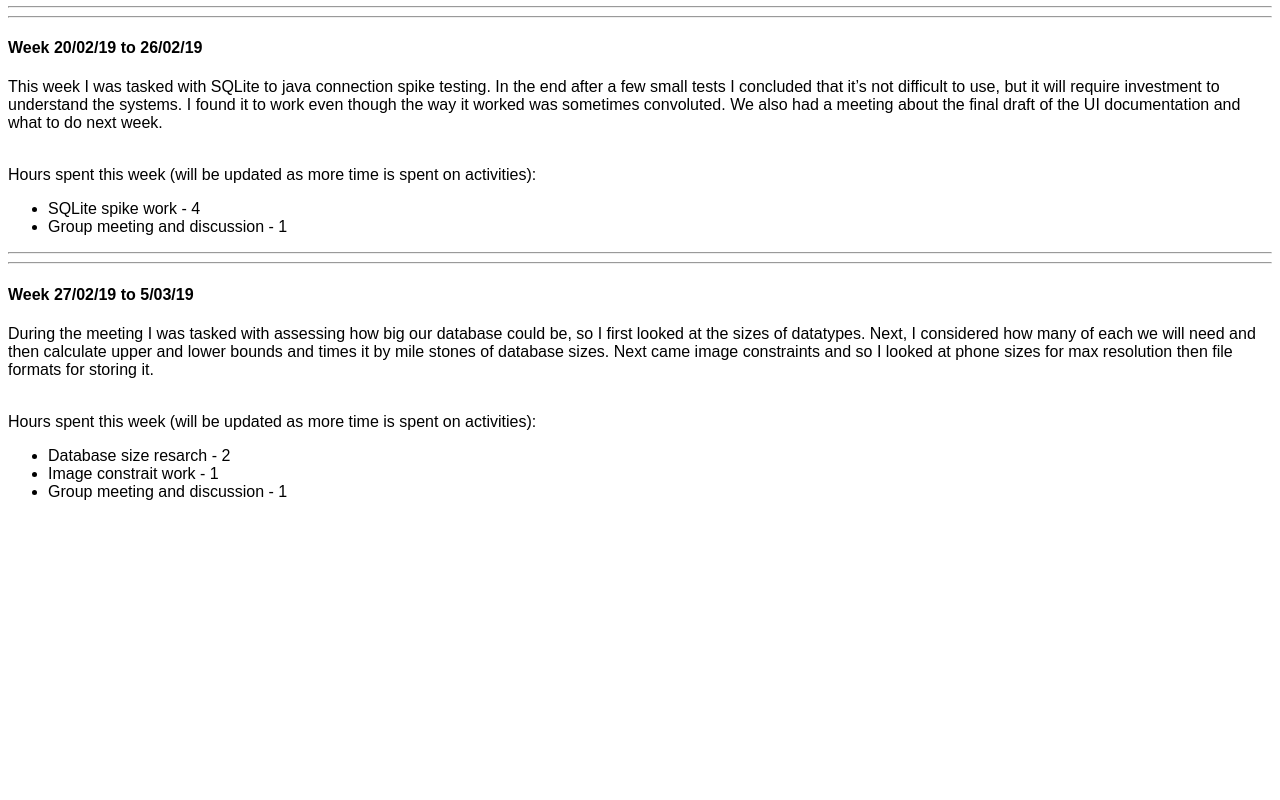
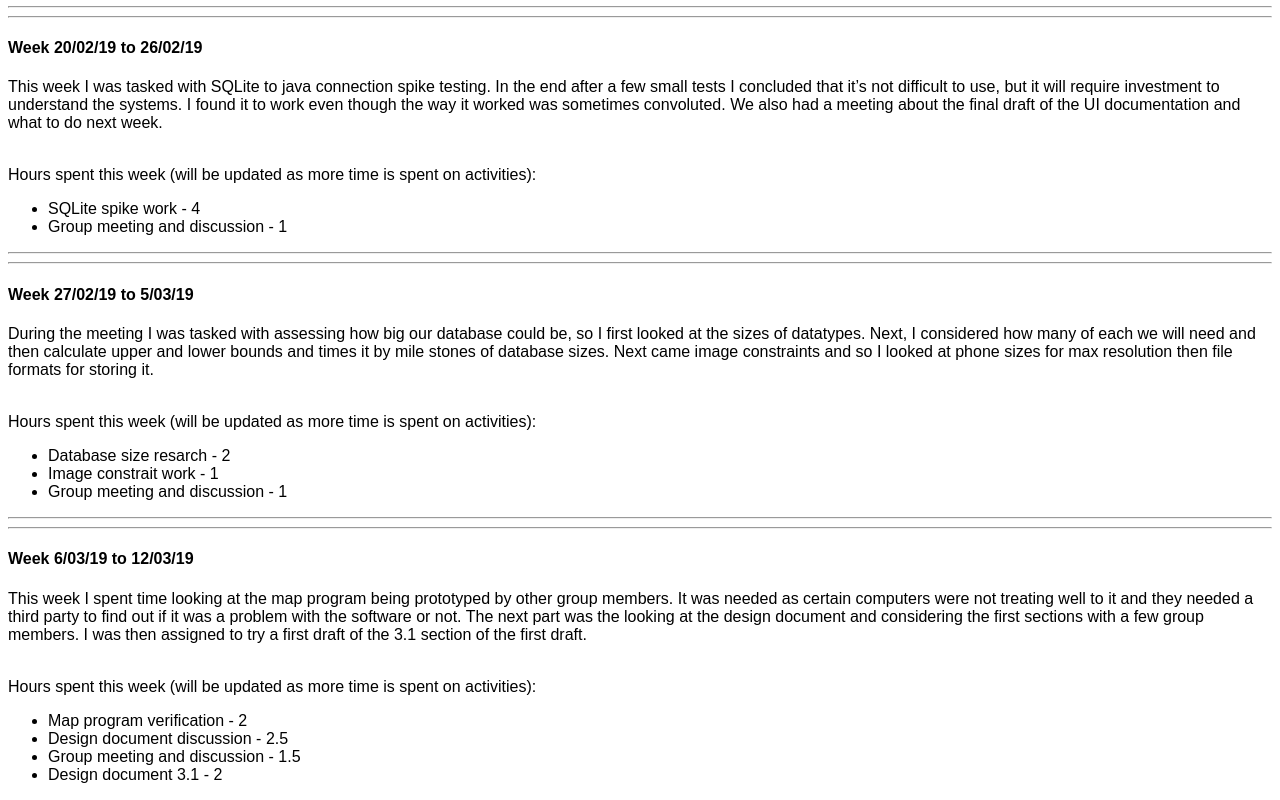
Before and after one commit to mab106/mab106.github.io, a plain HTML site: page index.html in a window 1280 px wide. Shown: the part 665-1465 px from the top of the page. Before the commit the page ends 1182 px from the top, so only its background shows below. Drawn offline with Linux system fonts and the light colour scheme.

Commit message:
Update index.html

```diff
--- a/index.html
+++ b/index.html
@@ -71,4 +71,23 @@
 	<li>Image constrait work - 1</li>
 	<li>Group meeting and discussion - 1</li>
 	<body>
+
+	</ul><p></p><hr>
+
+	<hr>
+	<h4>Week 6/03/19 to 12/03/19</h4>
+	<p>
+	This week I spent time looking at the map program being prototyped by other group members.
+	It was needed as certain computers were not treating well to it and they needed a third party to find out if it was a problem with the software or not.
+	The next part was the looking at the design document and considering the first sections with a few group members.
+	I was then assigned to try a first draft of the 3.1 section of the first draft.
+	</p>
+
+	<br>Hours spent this week (will be updated as more time is spent on activities):
+	<ul>
+	<li>Map program verification - 2</li>
+	<li>Design document discussion - 2.5</li>
+	<li>Group meeting and discussion - 1.5</li>
+	<li>Design document 3.1  - 2</li>
+	<body>
 </html>
```
